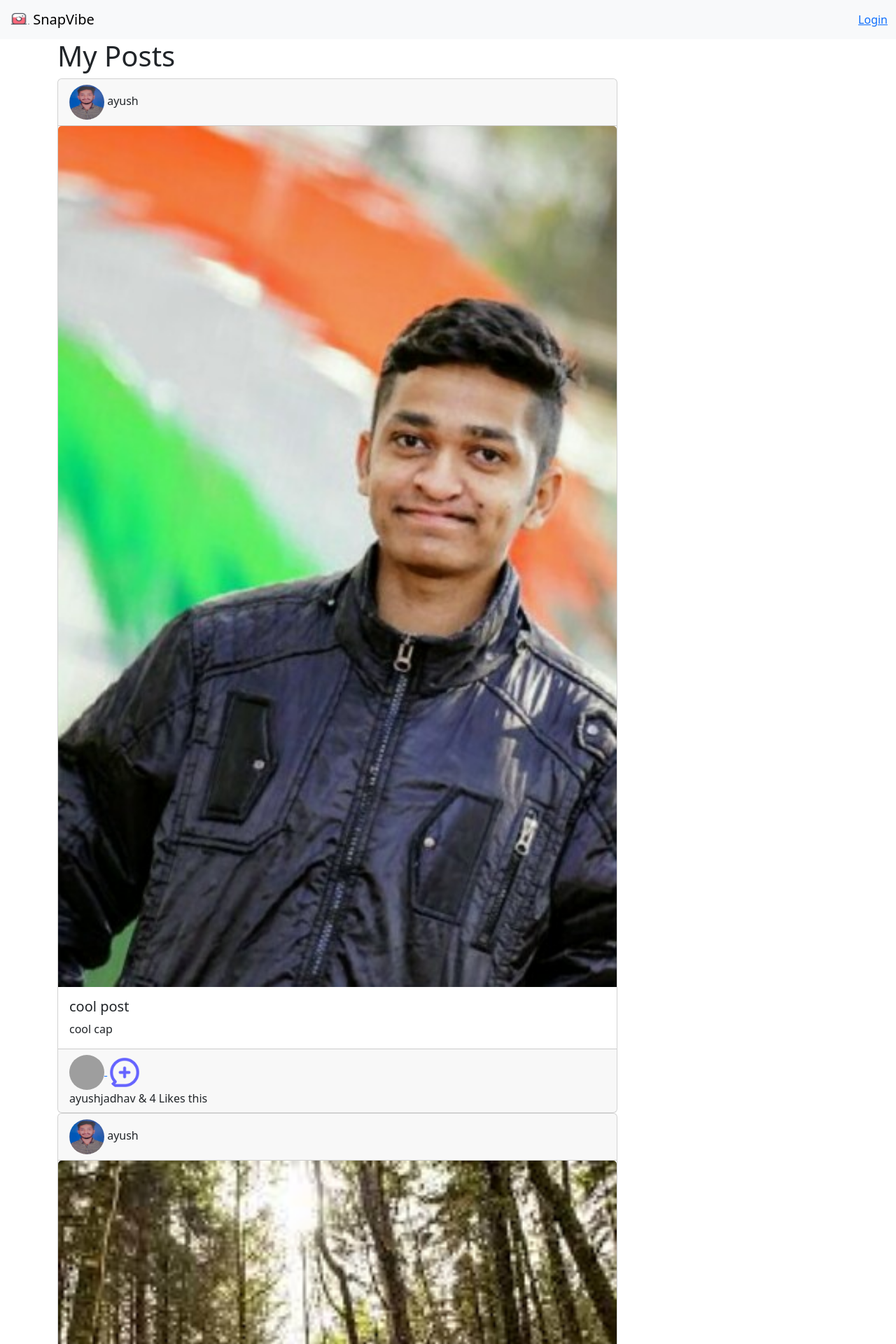
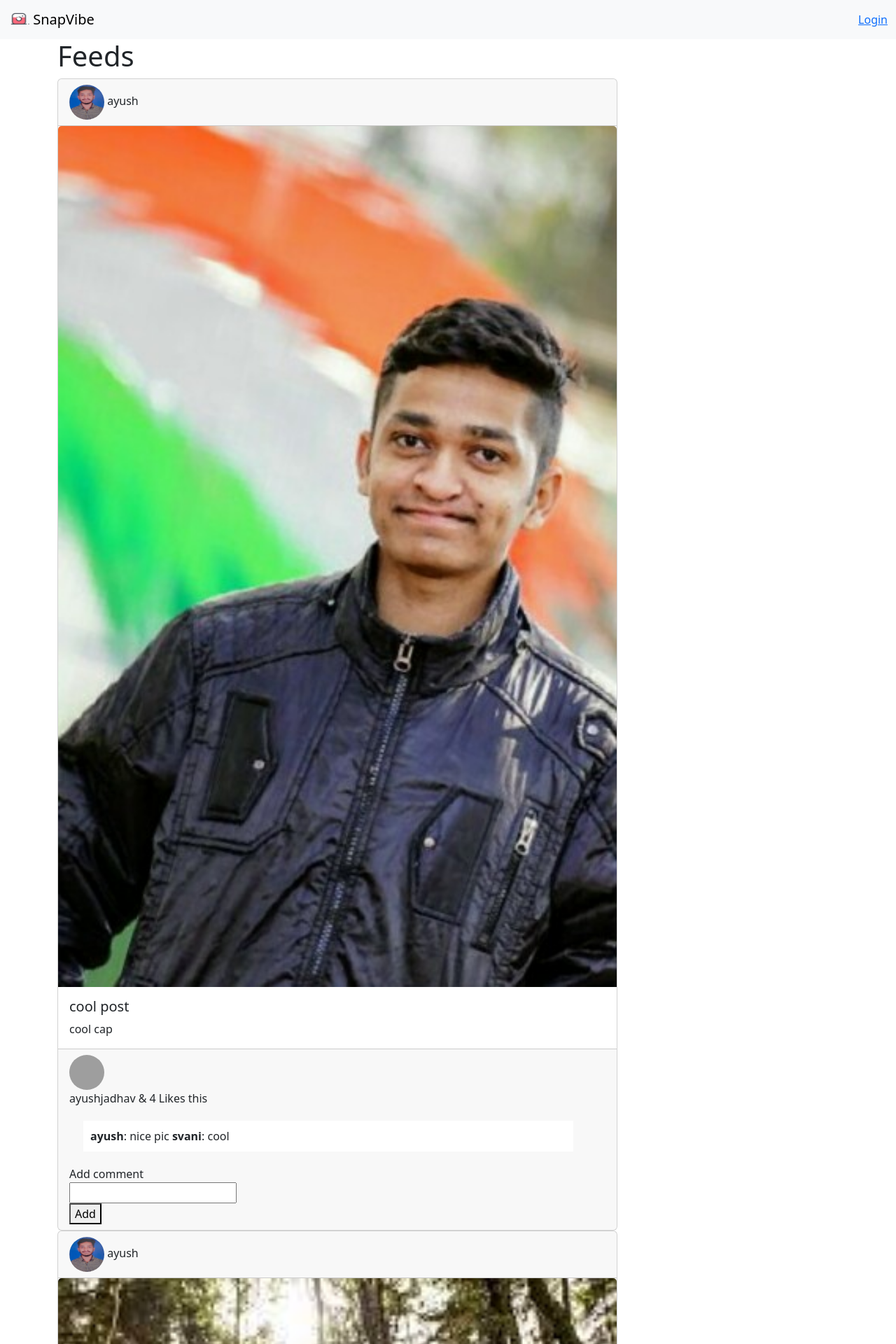
Before and after one commit to Ayush-NCI/SnapVibe, a Django app: page /posts/feed in a window 1280 px wide. Shown: the top 1920 px of the page at 70% size. Run offline with Django 4.2, Linux system fonts and the light colour scheme; data comes from the database, SQL or seed files in the repository; both versions use the stored data as it was after the commit; grey boxes are pictures that could not be loaded.

Commit message:
comment functionality added

```diff
--- a/posts/admin.py
+++ b/posts/admin.py
@@ -1,4 +1,5 @@
 from django.contrib import admin
-from .models import Post
+from .models import Post, Comment
 # Register your models here.
 admin.site.register(Post)
+admin.site.register(Comment)
--- a/posts/forms.py
+++ b/posts/forms.py
@@ -1,7 +1,12 @@
-from .models import Post
+from .models import Post, Comment
 from django import forms
 
 class PostCreateForm(forms.ModelForm):
     class Meta:
         model=Post
         fields=('title','image','caption')
+
+class CommentForm(forms.ModelForm):
+    class Meta:
+        model=Comment
+        fields=('body','posted_by',)
--- a/posts/models.py
+++ b/posts/models.py
@@ -18,3 +18,15 @@ class Post(models.Model):
         if not self.slug:
             self.slug=slugify(self.title)
         super().save(*args,**kwargs)
+
+
+class Comment(models.Model):
+    post=models.ForeignKey(Post, on_delete=models.CASCADE,related_name='comment')
+    body=models.CharField(max_length=200)
+    created=models.DateTimeField(auto_now=True)
+    posted_by=models.CharField(max_length=200)
+    class Meta:
+        ordering=('created',)
+
+    def __str__(self):
+        return self.body
--- a/posts/templates/posts/feed.html
+++ b/posts/templates/posts/feed.html
@@ -3,7 +3,7 @@
 
 {% block body %}
 <div class="container">
-<h1>My Posts</h1>
+<h1>Feeds</h1>
 </div>
 <div class="container" style="justify-content: center; align-items: center; ">
 {% for post in posts%}
@@ -36,7 +36,6 @@
     </a>
     {% endif %}
 
-    <img src="{% static 'users/images/comment.png' %}" style="border-radius: 50%; height: 50px;  width: 50px;">
   <div>
       {% if post.liked_by.count < 1 %}
       {% elif post.liked_by.count == 1 %}
@@ -44,6 +43,25 @@
       {% elif post.liked_by.count > 1 %}
       {{ post.liked_by.first }} & {{post.liked_by.count  }} Likes this
       {% endif %}
+  </div>
+  <div class="container" style="background-color: white; padding: 10px; margin: 20px; width: 700px">
+    {% for comment in post.comment.all %}
+    <b>{{ comment.posted_by}}</b>: {{comment.body}}
+    {% endfor %}
+  </div>
+  <div>
+    <form method="post">
+      {% csrf_token %}
+      <div>Add comment</div>
+      <div>{{comment_form.body}}</div>
+      <div>
+        <input type="hidden" name="post_id", id="post_id" value="{{post.id}}">
+        <input type="hidden" name="posted_by", id="posted_by" value="{{logged_user}}">
+      </div>
+      <div>
+        <button type="submit">Add</button>
+      </div>
+    </form>
   </div>
   </div>
 </div>
--- a/posts/views.py
+++ b/posts/views.py
@@ -1,5 +1,5 @@
 from django.shortcuts import render, redirect
-from .forms import PostCreateForm
+from .forms import PostCreateForm, CommentForm
 from django.contrib.auth.decorators import login_required
 from django.shortcuts import get_object_or_404
 from .models import Post
@@ -19,9 +19,18 @@ def post_create(request):
 
 
 def feed(request):
+    if request.method=='POST':
+        comment_form=CommentForm(data=request.POST)
+        new_comment=comment_form.save(commit=False)
+        post_id=request.POST.get('post_id')
+        post=get_object_or_404(Post,id=post_id)
+        new_comment.post=post
+        new_comment.save()
+    else:
+        comment_form=CommentForm()
     posts=Post.objects.all()
     logged_user=request.user
-    return render(request,'posts/feed.html',{'posts':posts, 'logged_user':logged_user})
+    return render(request,'posts/feed.html',{'posts':posts, 'logged_user':logged_user, 'comment_form':comment_form})
 
 def like_post(request):
     post_id=request.POST.get('post_id')
--- a/snapVibe/urls.py
+++ b/snapVibe/urls.py
@@ -21,6 +21,7 @@ from django.conf import settings
 
 urlpatterns = [
     path('admin/', admin.site.urls),
+    path('', include('users.urls')),
     path('users/', include('users.urls')),
     path('posts/', include('posts.urls')),
 ]
--- a/users/templates/users/base.html
+++ b/users/templates/users/base.html
@@ -18,9 +18,13 @@
 
       <span>Create Post</span>
       </a>
-      <a href="{% url 'edit' %}">{{user.username}}</a>
+      <a class="navbar-brand" href="{% url 'index' %}">
 
-        <a href="{% url 'logout' %}">Logout</a>
+      <span>My Posts</span>
+      </a>
+      <a class="navbar-brand" href="{% url 'edit' %}">{{user.username}}</a>
+
+        <a class="navbar-brand" href="{% url 'logout' %}">Logout</a>
 
         {% else %}
         <a href="{% url 'login' %}">Login</a>
```
Also changed, not shown: users/templates/users/index.html (+57 -3 lines), db.sqlite3, media/images/24/03/19/IMG_20201108_010338.jpg (added), posts/migrations/0003_comment.py (added), posts/migrations/0004_alter_comment_body.py (added), posts/migrations/0005_comment_posted_by.py (added).
